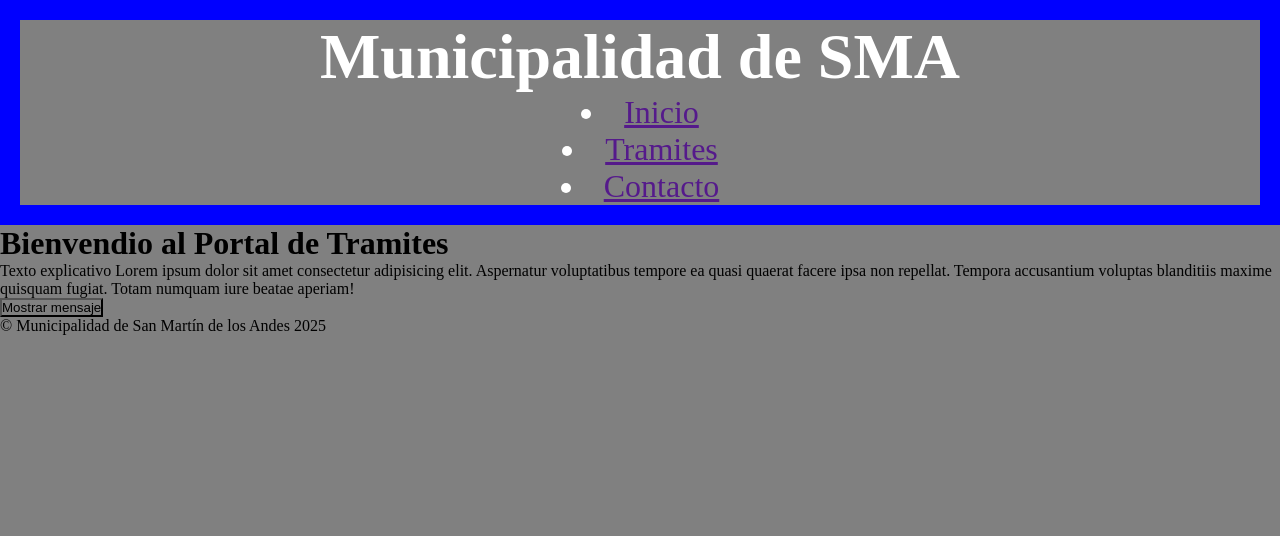
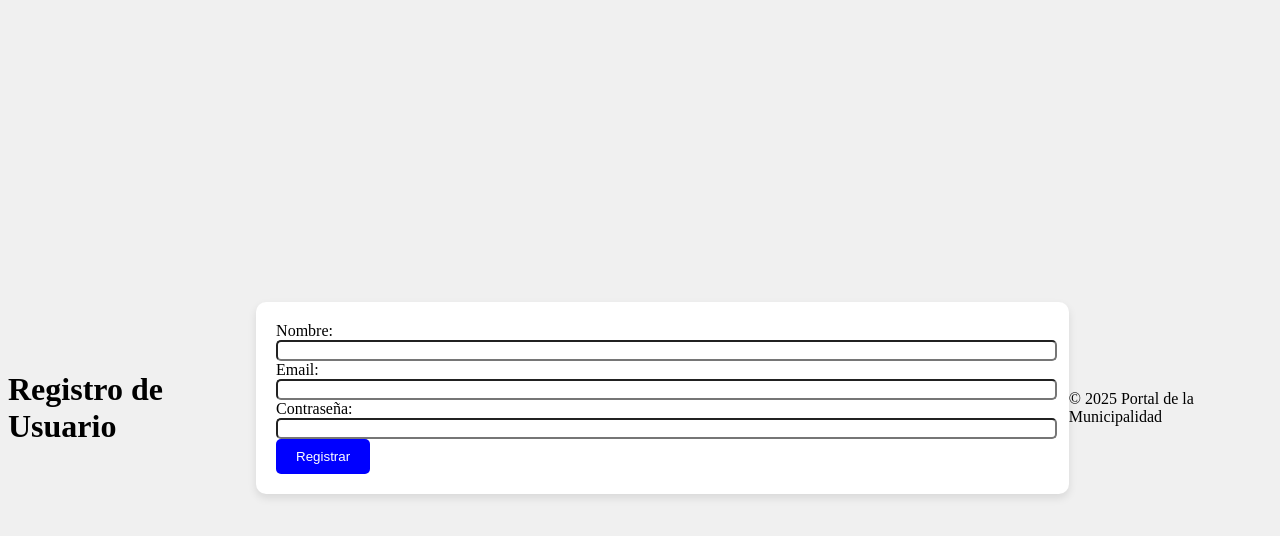
Before and after one commit to Bruno395dev/Training-page, a plain HTML site: page index.html in a window 1280 px wide. Drawn offline with Linux system fonts and the light colour scheme.

Commit message:
practica 1

```diff
--- a/app.js
+++ b/app.js
@@ -1,8 +1,10 @@
-const boton = document.getElementById('mostrarMensajeBtn');
+const formulario = document.getElementById('formulario');
+const nombreInput = document.getElementById('nombre'); // nombreInput, no nombre
 const mensaje = document.getElementById('mensaje');
 
-boton.addEventListener('click', function() {
-  mensaje.innerText = '¡Este es el mensaje en grande!';
-  mensaje.style.fontSize = '2em'; // Hace el texto grande
-  mensaje.style.fontWeight = 'bold';
+formulario.addEventListener('submit', function (event) {
+  event.preventDefault();
+  const nombre = nombreInput.value;
+  mensaje.innerText = `Registro exitoso, ${nombre}!`;
+
 });
--- a/css/main.css
+++ b/css/main.css
@@ -1,14 +1,41 @@
-* {
-    margin: 0;
-    padding: 0;
-    box-sizing: border-box;
-    background-color: #808080;
+body {
+    background-color: #f0f0f0;
+    min-height: 100vh;
+    display: flex;
+    justify-content: center;
+    align-items: center;
 }
 
-header {
-    background-color: #0000ff;
+form {
+    padding: 20px;
+    border-radius: 10px;
+    box-shadow: 0 4px 8px rgba(0, 0, 0, 0.1);
+    background-color: white;
+
+
+}
+
+input {
+    border-radius: 5px;
+    width: 100%;
+
+}
+
+button {
+    background-color: blue;
     color: white;
-    text-align: center;
-    padding: 20px;
-    font-size: 2em;
+    padding: 10px 20px;
+    border: none;
+    border-radius: 5px;
+    transition: background-color 0.3s;
 }
+
+button:hover {
+    background-color: darkblue;
+}
+
+#mensaje {
+    margin-top: 20px;
+    font-size: 1.2em;
+    color: green;
+}
--- a/index.html
+++ b/index.html
@@ -4,47 +4,32 @@
 <head>
     <meta charset="UTF-8">
     <meta name="viewport" content="width=device-width, initial-scale=1.0">
-    <title>Document</title>
+    <title>Municipalidad de SMA</title>
     <link rel="stylesheet" href="./css/main.css">
 </head>
 
 <body>
     <header>
-        <h1>Municipalidad de SMA</h1>
-        <nav>
-            <div>
-                <li>
-                    <a href="">Inicio</a>
-                </li>
-            </div>
-            <div>
-                <li>
-                    <a href="">Tramites</a>
-                </li>
-            </div>
-            <div>
-                <li>
-                    <a href="">Contacto</a>
-                </li>
-            </div>
-        </nav>
-
+        <h1>Registro de Usuario</h1>
     </header>
     <main>
-        <h1>
-            Bienvendio al Portal de Tramites
-        </h1>
-        <p>Texto explicativo Lorem ipsum dolor sit amet consectetur adipisicing elit. Aspernatur voluptatibus tempore ea
-            quasi quaerat facere ipsa non repellat. Tempora accusantium voluptas blanditiis maxime quisquam fugiat.
-            Totam numquam iure beatae aperiam!</p>
-        <div>
-            <button id="mostrarMensajeBtn">Mostrar mensaje</button>
-            <div id="mensaje"></div>
-        </div>
+        <form action="" method="POST" id="formulario">
+            <label for="nombre">Nombre:</label>
+            <input type="text" id="nombre" name="nombre" required>
+
+            <label for="email">Email:</label>
+            <input type="email" id="email" name="email" required>
+
+            <label for="password">Contraseña:</label>
+            <input type="password" id="password" name="password" required>
+
+            <button type="submit">Registrar</button>
+        </form>
+        <div id="mensaje"></div>
 
     </main>
     <footer>
-        <p>© Municipalidad de San Martín de los Andes 2025</p>
+        <p>© 2025 Portal de la Municipalidad</p>
     </footer>
     <script src="./app.js"></script>
 </body>
```
